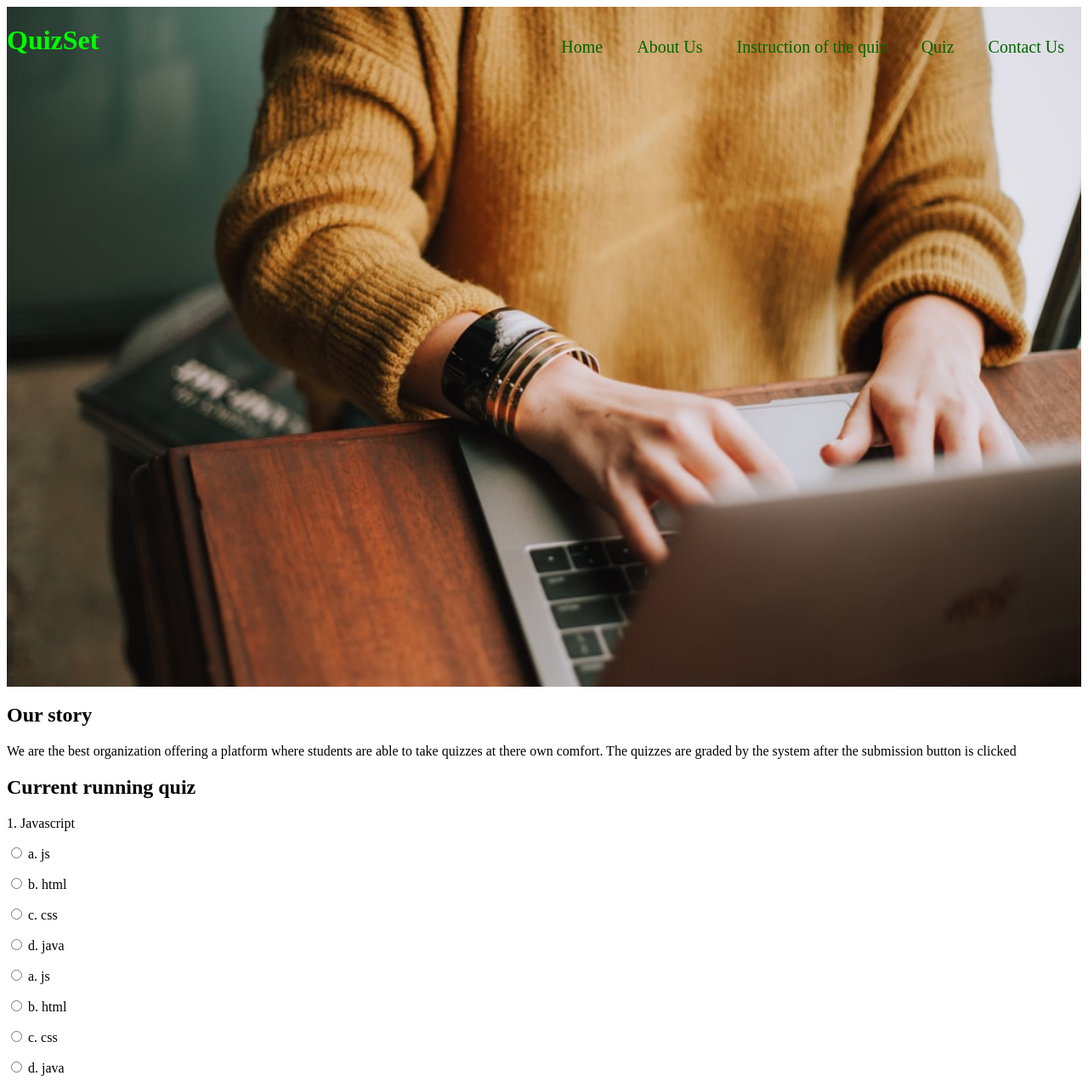
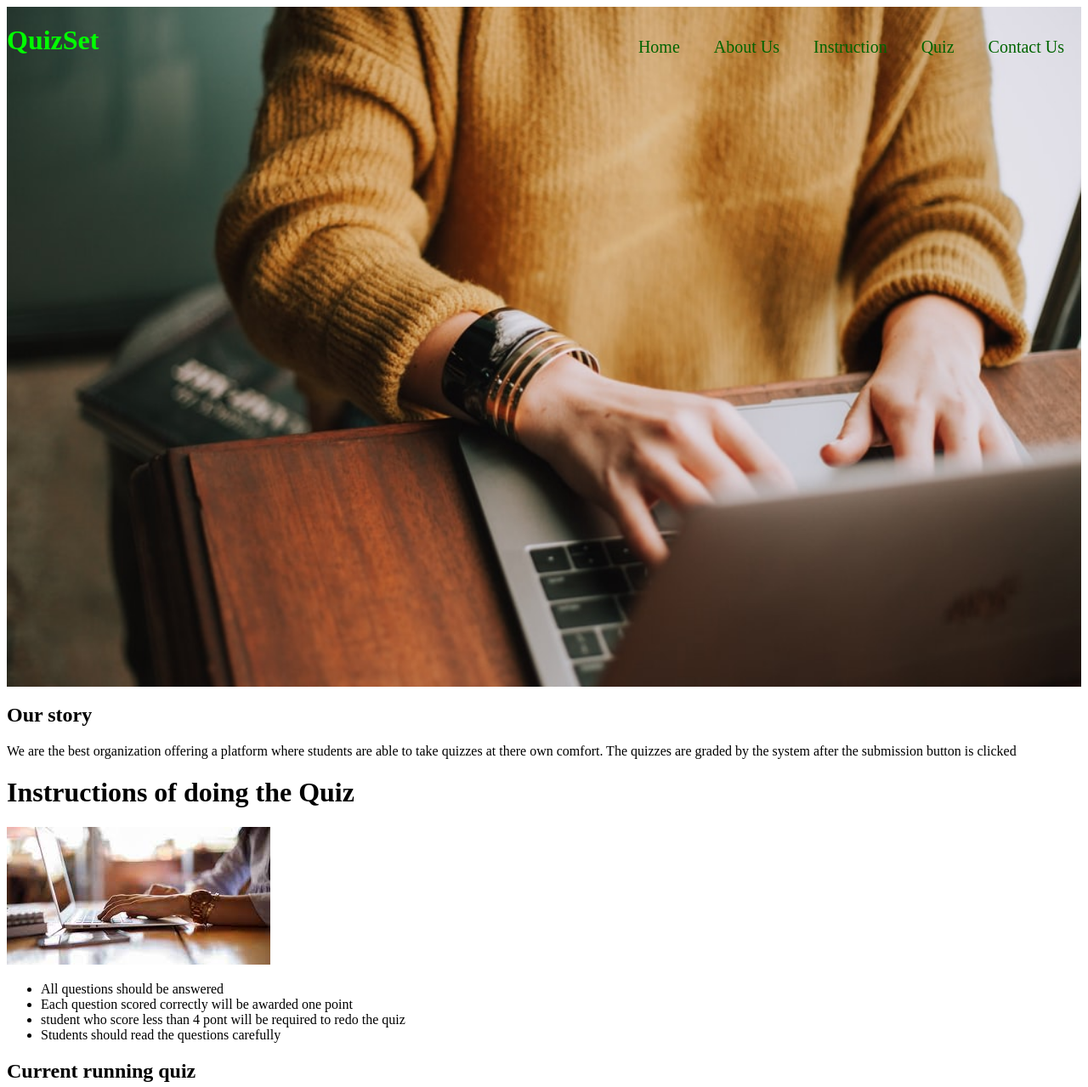
Before and after one commit to vionaosiako/QuizSet, a plain HTML site: page index.html in a window 1280 px wide. Shown: the top 1279 px of the page at 85% size. Drawn offline with Linux system fonts and the light colour scheme.

Commit message:
This commit will add instruction class

```diff
--- a/index.html
+++ b/index.html
@@ -17,15 +17,31 @@
         <ul>
         <li><a href="">Home</a></li>
         <li><a href="">About Us</a></li>
-        <li><a href="">Instruction of the quiz</a></li>
+        <li><a href="">Instruction</a></li>
         <li><a href="">Quiz</a></li>
         <li><a href="">Contact Us</a></li>
         </ul>
     </div>
 </header>
-<section class="AboutUs">
+<section class="aboutUs">
     <h1>Our story</h1>
     <p>We are the best organization offering a platform where students are able to take quizzes at there own comfort. The quizzes are graded by the system after the submission button is clicked</p>
+
+</section class="instruction">
+<h1>Instructions of doing the Quiz</h1>
+<div>
+    <img src="images/quiz2.jpeg " alt="">
+</div>
+
+<div>
+<ul>
+    <li>All questions should be answered</li>
+    <li>Each question scored correctly will be awarded one point</li>
+    <li>student who score less than 4 pont will be required to redo the quiz</li>
+    <li>Students should read the questions carefully</li>
+</ul>
+</div>
+<section>
 
 </section>
 <section class="quizSet">
```
